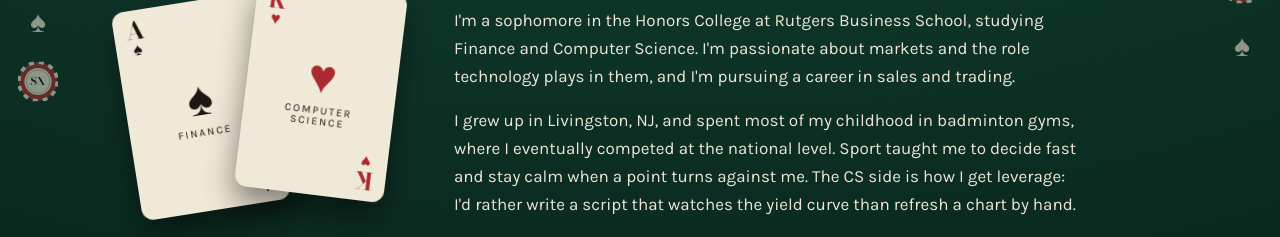
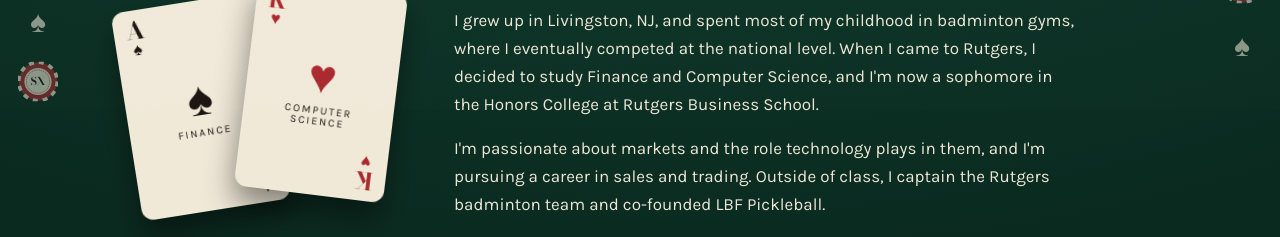
Before and after one commit to ShawnXia06/ShawnXia06.github.io, a plain HTML site: page index.html in a window 1280 px wide. Shown: the part 691-928 px from the top of the page. Drawn offline with nearby package versions, Linux system fonts and the light colour scheme.

Commit message:
Rewrite About text; tidy project details
Co-Authored-By: Claude Opus 5.5 <noreply@anthropic.com>
Claude-Session: https://claude.ai/code/session_01U6ehmYZxuR4bcLoEYXcvWY

```diff
--- a/index.html
+++ b/index.html
@@ -608,8 +608,8 @@ const SITE = {
   headshot: { src: "photos/headshot.jpg", caption: "Livingston, NJ → Rutgers" },
 
   about: [
-    "I'm a sophomore in the Honors College at Rutgers Business School, studying Finance and Computer Science. I'm passionate about markets and the role technology plays in them, and I'm pursuing a career in sales and trading.",
-    "I grew up in Livingston, NJ, and spent most of my childhood in badminton gyms, where I eventually competed at the national level. Sport taught me to decide fast and stay calm when a point turns against me. The CS side is how I get leverage: I'd rather write a script that watches the yield curve than refresh a chart by hand."
+    "I grew up in Livingston, NJ, and spent most of my childhood in badminton gyms, where I eventually competed at the national level. When I came to Rutgers, I decided to study Finance and Computer Science, and I'm now a sophomore in the Honors College at Rutgers Business School.",
+    "I'm passionate about markets and the role technology plays in them, and I'm pursuing a career in sales and trading. Outside of class, I captain the Rutgers badminton team and co-founded LBF Pickleball."
   ],
   facts: ["Finance + CS", "Class of 2029", "Aiming for sales & trading", "RUBAD captain"],
   // The two face-up cards next to "About me"
@@ -666,13 +666,13 @@ const SITE = {
 
   /* ---------- PROJECTS ----------
      status: "In play" (ongoing) or "Played" (finished)
-     link:   a full https:// URL, or "" for "No link yet"
+     link:   a full https:// URL, or "" for no link
      numbers: [{ value: "40", label: "survey responses" }] — only real numbers
      object types: ace, chip, board, ticket, spread                       */
   projects: [
     {
       title: "Yield Curve Monitor", status: "In play", dates: "Fall 2026",
-      desc: "A Python tool that pulls Federal Reserve interest-rate data, charts the Treasury curve, alerts me to recession signals like inversions, and tests how well the curve has called past recessions. I'm the only builder; it's my Phi Chi Theta passion project.",
+      desc: "A Python tool that pulls Federal Reserve interest-rate data, charts the Treasury curve, alerts me to recession signals like inversions, and tests how well the curve has called past recessions. I built it on my own.",
       numbers: [], tags: ["Python", "Fed rate data", "Dashboard", "Fixed income"], link: "",
       object: { type: "ace" }
     },
@@ -901,7 +901,7 @@ $("#projects").innerHTML = SITE.projects.map(p => `
       <p class="desc">${txt(p.desc)}</p>
       ${p.numbers.length ? `<div class="nums">${p.numbers.map(n => `<div>${esc(n.value)}<small>${esc(n.label)}</small></div>`).join("")}</div>` : ""}
       <div class="tags">${p.tags.map(t => `<span>${esc(t)}</span>`).join("")}</div>
-      ${p.link ? `<a class="plink" href="${esc(p.link)}" target="_blank" rel="noopener">See the project</a>` : `<span class="plink none">No link yet</span>`}
+      ${p.link ? `<a class="plink" href="${esc(p.link)}" target="_blank" rel="noopener">See the project</a>` : ""}
     </div>
   </article>`).join("");
 
```
